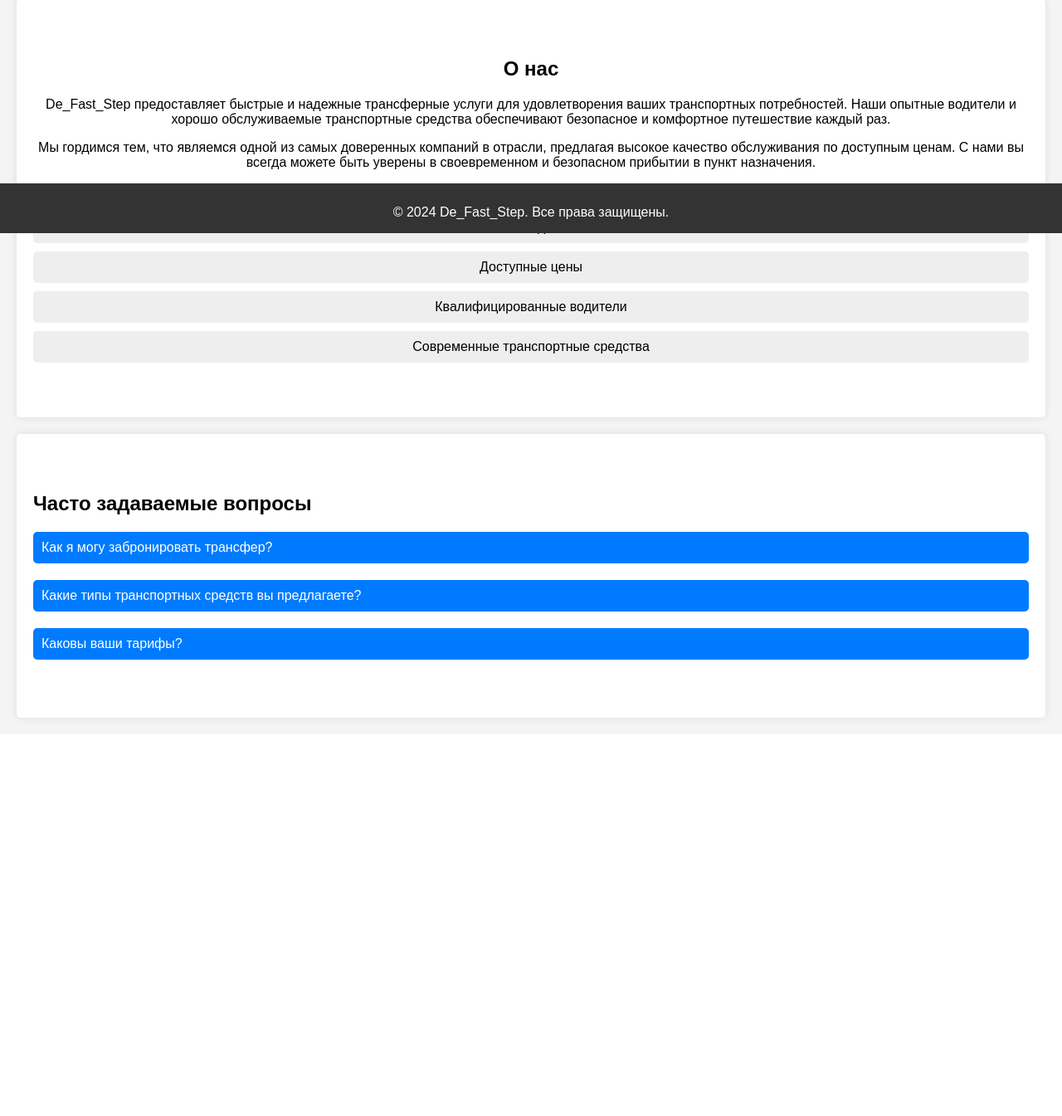
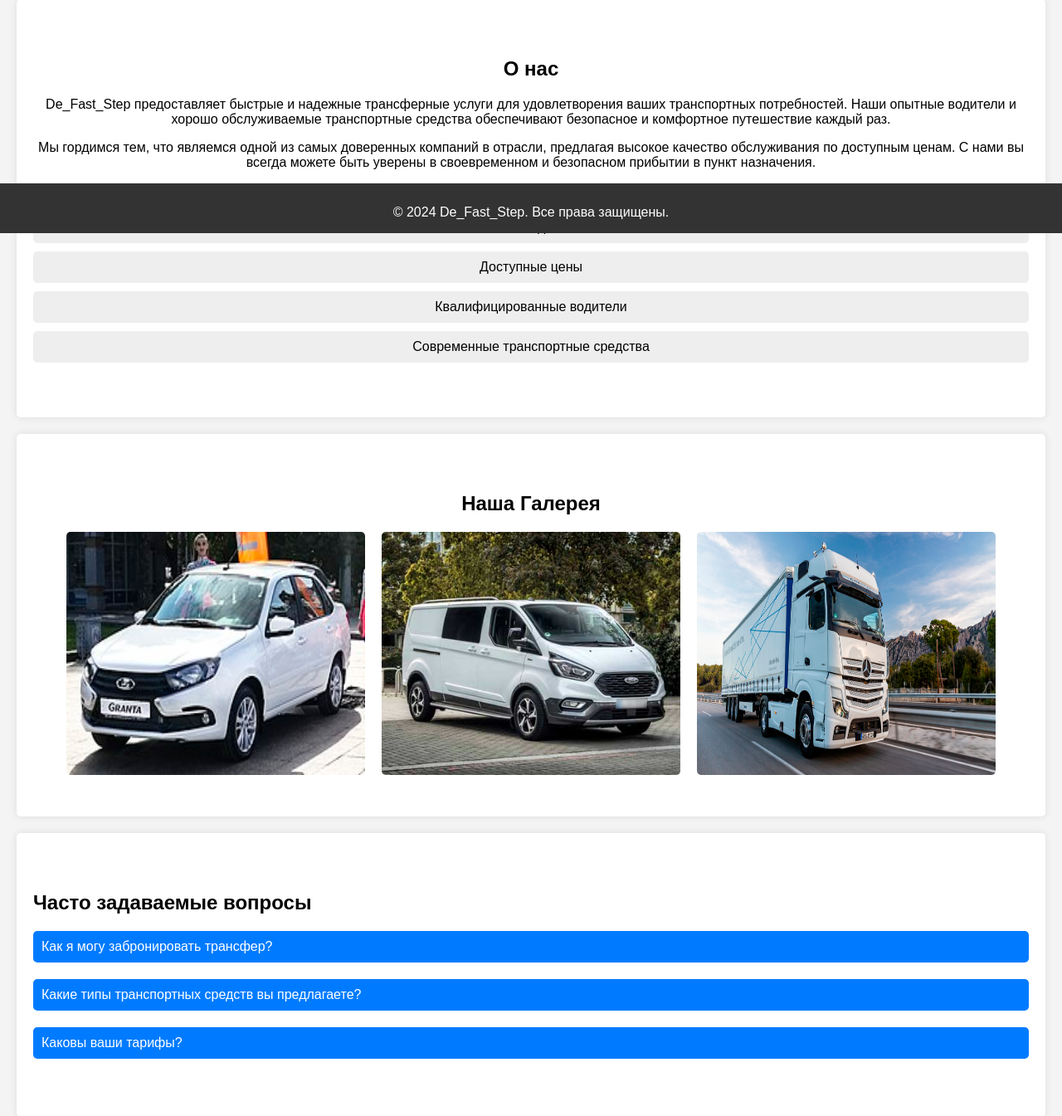
Before and after one commit to DeStep3000/transfer_company, a Django app: page / in a window 1280 px wide. Shown: the part 519-1864 px from the top of the page at 83% size. Before the commit the page ends 1391 px from the top, so only its background shows below. Run offline with Django 5.2, Linux system fonts and the light colour scheme.

Commit message:
Красивый вид

```diff
--- a/bookings/forms.py
+++ b/bookings/forms.py
@@ -43,3 +43,9 @@
     def get_distance(self, start_location, end_location):
         # В данном примере просто возвращаем фиксированное значение
         return 10
+
+
+class ContactForm(forms.Form):
+    name = forms.CharField(label='Имя', max_length=100)
+    email = forms.EmailField(label='Электронная почта')
+    message = forms.CharField(label='Сообщение', widget=forms.Textarea)
--- a/bookings/urls.py
+++ b/bookings/urls.py
@@ -1,8 +1,9 @@
 from django.urls import path
-from .views import home, book_transfer, contact
+from .views import home, book_transfer, contact, contact_success
 
 urlpatterns = [
     path('', home, name='home'),
     path('book-transfer/', book_transfer, name='book_transfer'),
     path('contact/', contact, name='contact'),
+    # path('contact/success/', contact_success, name='contact_success'),
 ]
--- a/bookings/views.py
+++ b/bookings/views.py
@@ -4,6 +4,7 @@
 from django.shortcuts import render, redirect
 
 from .forms import BookingForm
+from .forms import ContactForm
 from .models import Driver
 
 
@@ -35,14 +36,25 @@
 
 def contact(request):
     if request.method == 'POST':
-        name = request.POST['name']
-        email = request.POST['email']
-        message = request.POST['message']
-        send_mail(
-            f'Message from {name}',
-            message,
-            email,
-            [settings.DEFAULT_FROM_EMAIL],
-        )
-        return render(request, 'contact_success.html')
-    return render(request, 'contact.html')
+        form = ContactForm(request.POST)
+        if form.is_valid():
+            name = form.cleaned_data['name']
+            email = form.cleaned_data['email']
+            message = form.cleaned_data['message']
+            subject = f'Контактное сообщение от {name}'
+            message_body = f'Имя: {name}\nEmail: {email}\nСообщение:\n{message}'
+
+            send_mail(
+                subject,
+                message_body,
+                settings.DEFAULT_FROM_EMAIL,
+                [settings.DEFAULT_FROM_EMAIL],
+            )
+            return redirect('contact_success')
+    else:
+        form = ContactForm()
+    return render(request, 'contact.html', {'form': form})
+
+
+def contact_success(request):
+    return render(request, 'contact_success.html')
--- a/static/css/styles.css
+++ b/static/css/styles.css
@@ -1,9 +1,11 @@
+/* styles.css */
+
 body {
     font-family: Arial, sans-serif;
     margin: 0;
     padding: 0;
     background-color: #f4f4f4;
-    overflow-y: scroll;
+    overflow-y: scroll; /* Добавляем вертикальную прокрутку */
 }
 
 header {
@@ -30,7 +32,7 @@
 }
 
 .hero {
-    background: url('https://source.unsplash.com/1600x900/?transport') no-repeat center center/cover;
+    background: url('{% static "images/transport1.jpg" %}') no-repeat center center/cover;
     height: 400px;
     display: flex;
     align-items: center;
@@ -78,6 +80,27 @@
     border-radius: 5px;
 }
 
+.gallery {
+    padding: 50px 20px;
+    text-align: center;
+}
+
+.gallery-content {
+    display: flex;
+    justify-content: center;
+    gap: 20px;
+}
+
+.gallery-content img {
+    width: 30%;
+    border-radius: 5px;
+    transition: transform 0.3s;
+}
+
+.gallery-content img:hover {
+    transform: scale(1.05);
+}
+
 .faq {
     padding: 50px 20px;
 }
@@ -109,7 +132,7 @@
     position: fixed;
     width: 100%;
     bottom: 0;
-    height: 40px;
+    height: 40px; /* Уменьшаем высоту нижнего поля */
 }
 
 section {
@@ -117,7 +140,7 @@
     padding: 20px;
     background: #fff;
     border-radius: 5px;
-    box-shadow: 0 0 10px rgba(0,0,0,0.1);
+    box-shadow: 0 0 10px rgba(0, 0, 0, 0.1);
 }
 
 form {
--- a/static/js/scripts.js
+++ b/static/js/scripts.js
@@ -1,7 +1,9 @@
-document.addEventListener('DOMContentLoaded', function() {
+// scripts.js
+
+document.addEventListener('DOMContentLoaded', function () {
     const forms = document.querySelectorAll('form');
     forms.forEach(form => {
-        form.addEventListener('submit', function(event) {
+        form.addEventListener('submit', function (event) {
             event.preventDefault();
             alert('Форма отправлена!');
             form.submit();
@@ -10,7 +12,7 @@
 
     const faqItems = document.querySelectorAll('.faq-item .question');
     faqItems.forEach(item => {
-        item.addEventListener('click', function() {
+        item.addEventListener('click', function () {
             const answer = this.nextElementSibling;
             if (answer.style.display === 'none' || answer.style.display === '') {
                 answer.style.display = 'block';
@@ -19,4 +21,28 @@
             }
         });
     });
+
+    // Slider logic
+    const gallery = document.querySelector('.slides');
+    const images = gallery.querySelectorAll('img');
+    const leftArrow = document.querySelector('.arrow-left');
+    const rightArrow = document.querySelector('.arrow-right');
+    let currentIndex = 0;
+
+    function showSlide(index) {
+        const totalImages = images.length;
+        if (index >= totalImages) {
+            currentIndex = 0;
+        } else if (index < 0) {
+            currentIndex = totalImages - 1;
+        } else {
+            currentIndex = index;
+        }
+        gallery.style.transform = `translateX(-${currentIndex * 100}%)`;
+    }
+
+    leftArrow.addEventListener('click', () => showSlide(currentIndex - 1));
+    rightArrow.addEventListener('click', () => showSlide(currentIndex + 1));
+
+    setInterval(() => showSlide(currentIndex + 1), 5000); // Автоматическое переключение каждые 5 секунд
 });
--- a/templates/home.html
+++ b/templates/home.html
@@ -1,4 +1,5 @@
 {% extends 'base.html' %}
+{% load static %}
 
 {% block title %}Главная | De_Fast_Step{% endblock %}
 
@@ -26,6 +27,14 @@
             <li>Современные транспортные средства</li>
         </ul>
     </section>
+    <section class="gallery">
+        <h2>Наша Галерея</h2>
+        <div class="gallery-content">
+            <img src="{% static 'images/car1.jpg' %}" alt="Транспорт 1">
+            <img src="{% static 'images/car2.jpg' %}" alt="Транспорт 2">
+            <img src="{% static 'images/car3.jpg' %}" alt="Транспорт 3">
+        </div>
+    </section>
     <section class="faq">
         <h2>Часто задаваемые вопросы</h2>
         <div class="faq-item">
```
Also changed, not shown: transfer_company/settings.py (+10 -2 lines), db.sqlite3, static/images/car1.jpg (added), static/images/car2.jpg (added), static/images/car3.jpg (added), static/images/logo.jpg (added), static/images/logo.png (added).
